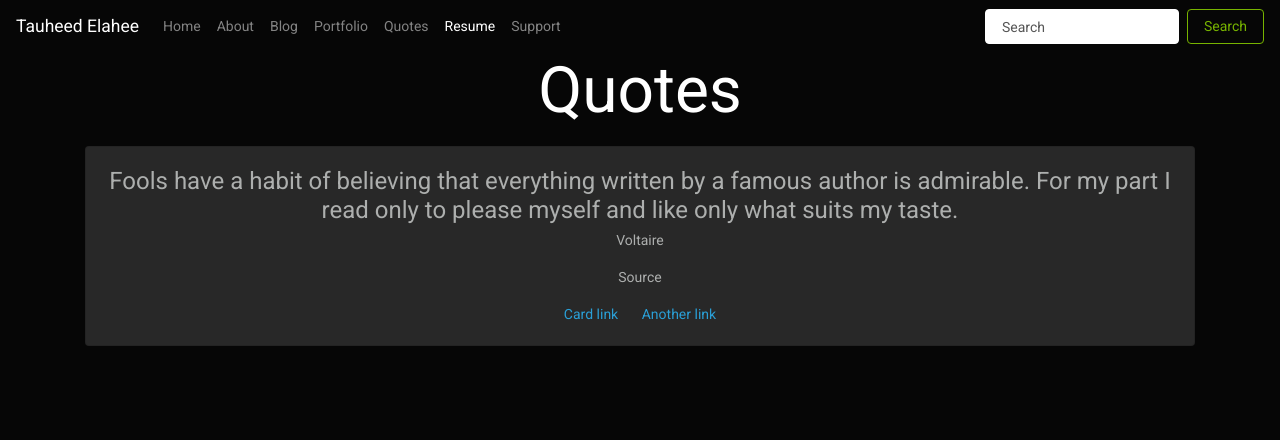
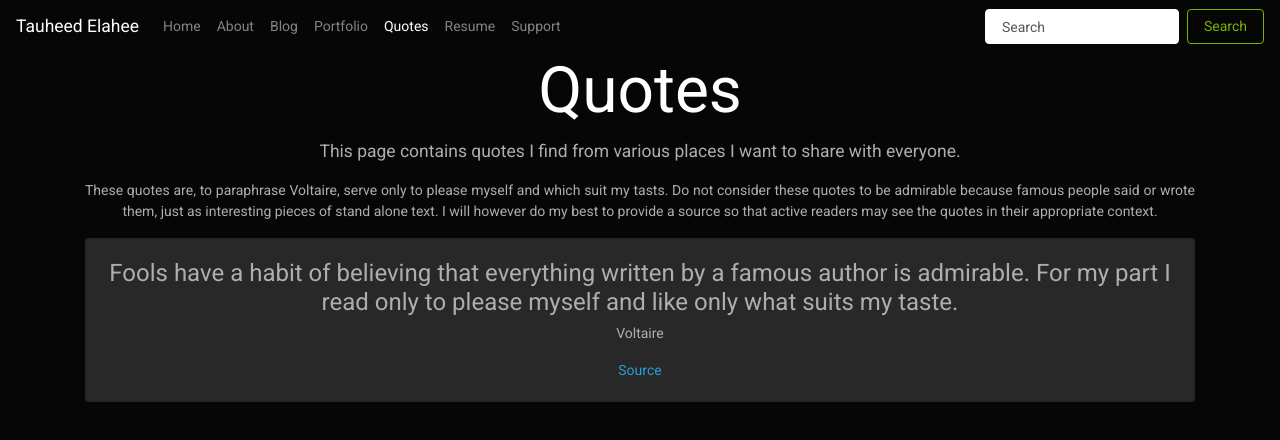
Before and after one commit to Tauheed-Elahee/tauheed-elahee.com, a website: page public/quotes.html in a window 1280 px wide. Drawn offline with Linux system fonts and the light colour scheme.

Commit message:
Update quotes page

```diff
--- a/public/quotes.html
+++ b/public/quotes.html
@@ -35,11 +35,11 @@
                 <li class="nav-item">
                     <a class="nav-link" href="#">Portfolio</a>
                 </li>
+                <li class="nav-item active">
+                    <a class="nav-link" href="./quotes.html">Quotes<span class="sr-only">(current)</a>
+                </li>
                 <li class="nav-item">
-                    <a class="nav-link" href="./quotes.html">Quotes</a>
-                </li>
-                <li class="nav-item active">
-                    <a class="nav-link" href="./resume.html">Resume<span class="sr-only">(current)</a>
+                    <a class="nav-link" href="./resume.html">Resume</a>
                 </li>
                 <li class="nav-item">
                     <a class="nav-link" href="#">Support</a>
@@ -54,15 +54,15 @@
     <!-- Content goes here -->
     <center class="container-sm">
         <h1>Quotes</h1>
-        <p class="lead" style="text-align:justify; text-align-last:center;"></p>
+        <p class="lead" style="text-align:justify; text-align-last:center;">This page contains quotes I find from various places I want to share with everyone.</p>
+        <p style="text-align:justify; text-align-last:center;">These quotes are, to paraphrase Voltaire, serve only to please myself and which suit my tasts. Do not consider these quotes to be admirable because famous people said or wrote them, just as interesting pieces of stand alone text. I will however do my best to provide a source so that active readers may see the quotes in their appropriate context.</p>
         <div class="card">
         <div class="card-body">
             <h5 class="card-title">Fools have a habit of believing that everything written by a famous author is admirable. For my part I read only to please myself and like only what suits my taste.</h5>
             <h6 class="card-subtitle mb-2 text-muted"></h6>
             <p class="card-text">Voltaire</p>
-            <p class="card-text">Source</p>
-            <a href="#" class="card-link">Card link</a>
-            <a href="#" class="card-link">Another link</a>
+            <a href="#" class="card-link">Source</a>
+<!--             <a href="#" class="card-link">Another link</a> -->
         </div>
         </div>
     </center>
```
